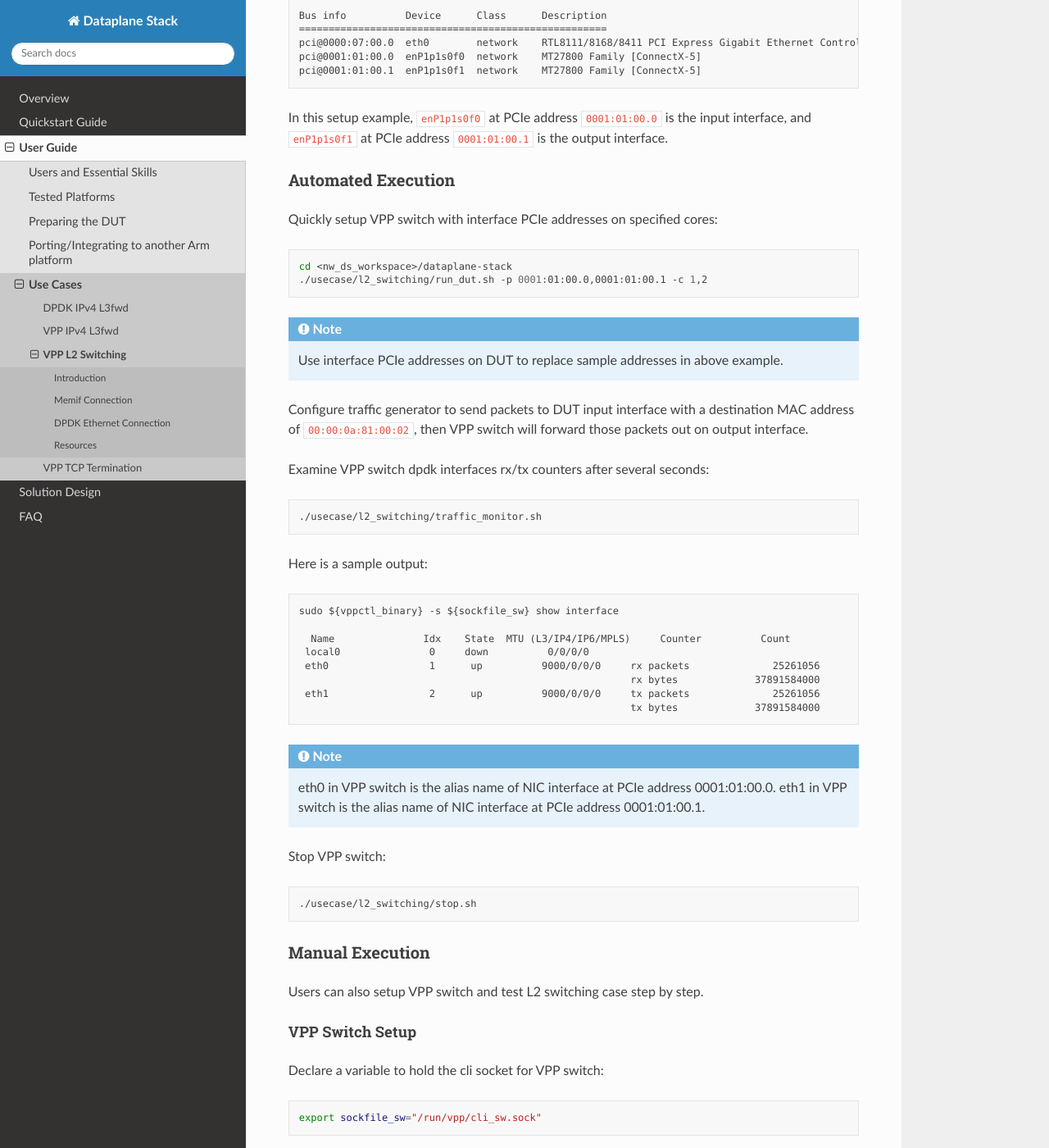
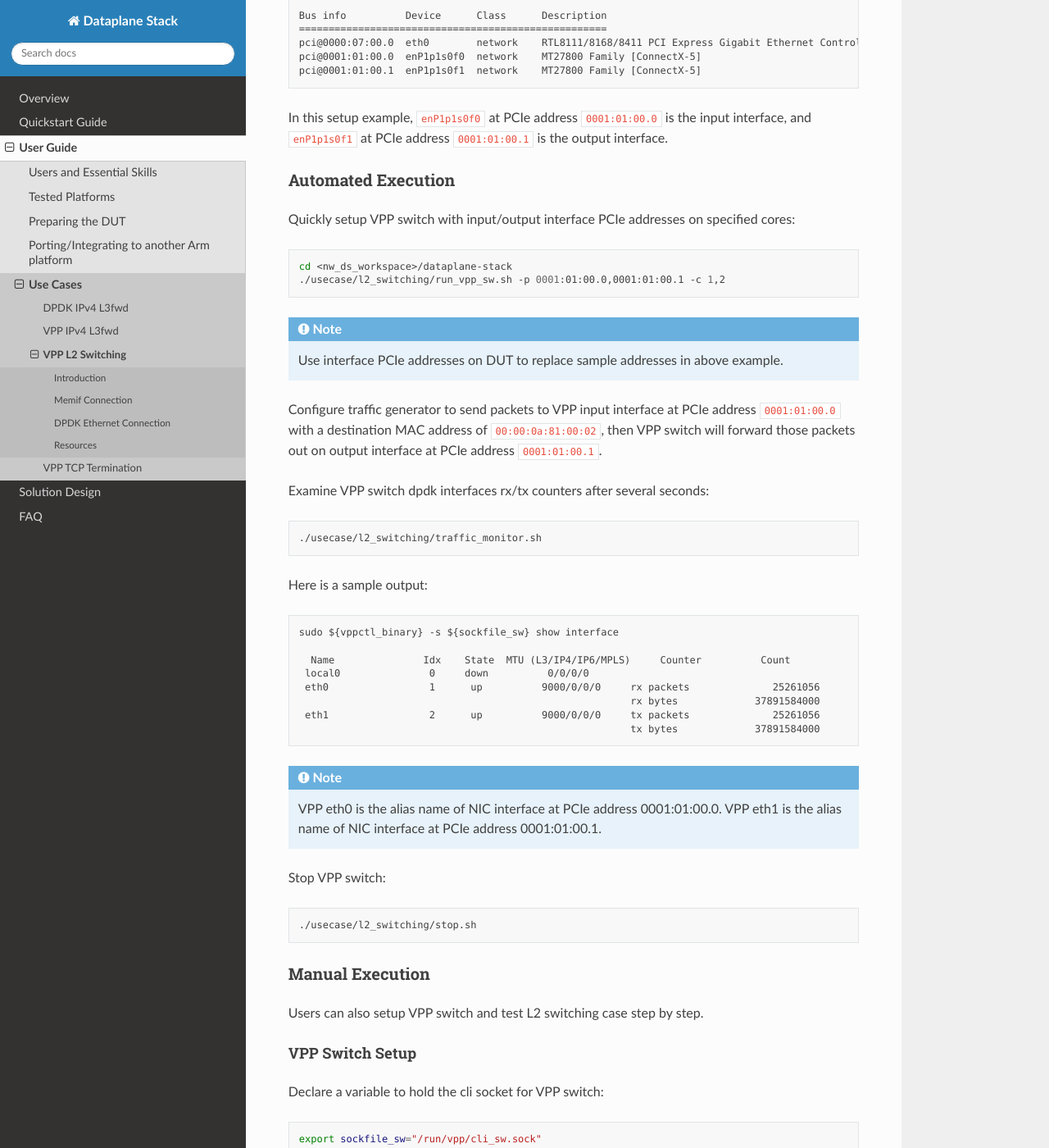
Before and after one commit to Yefeng-Lin/dataplane-stack_doc, a Sphinx documentation site: the page built from doc/user_guide/l2_switching_vpp.rst, in a window 1280 px wide and 1400 px high, scrolled down 4911 px. Shown: the whole window at 82% size. Built offline with Sphinx 7.4.7 and the Read the Docs theme 2.0.0, drawn with Linux system fonts in a browser that asks for light colours; some of the changed text lies outside the part shown.

```diff
--- a/doc/user_guide/l2_switching_vpp.rst
+++ b/doc/user_guide/l2_switching_vpp.rst
@@ -77,11 +77,11 @@
 .. code-block:: shell
 
         cd <nw_ds_workspace>/dataplane-stack
-        ./usecase/l2_switching/run_dut.sh -m -c 1,2
-        ./usecase/l2_switching/run_tg.sh -c 3,4
+        ./usecase/l2_switching/run_vpp_sw.sh -m -c 1,2
+        ./usecase/l2_switching/run_vpp_tg.sh -c 3,4
 
 .. note::
-        Run ``./usecase/l2_switching/run_dut.sh --help`` for all supported options.
+        Run ``./usecase/l2_switching/run_vpp_sw.sh --help`` for all supported options.
 
 Examine VPP switch memif interfaces rx/tx counters after several seconds:
 
@@ -131,9 +131,9 @@
 
 .. code-block:: shell
 
-        sudo ${vppctl_binary} -s ${sockfile_sw} create memif socket id 1 filename /tmp/memif-dut-1
+        sudo ${vppctl_binary} -s ${sockfile_sw} create memif socket id 1 filename /tmp/memif_dut_1
         sudo ${vppctl_binary} -s ${sockfile_sw} create int memif id 1 socket-id 1 rx-queues 1 tx-queues 1 master
-        sudo ${vppctl_binary} -s ${sockfile_sw} create memif socket id 2 filename /tmp/memif-dut-2
+        sudo ${vppctl_binary} -s ${sockfile_sw} create memif socket id 2 filename /tmp/memif_dut_2
         sudo ${vppctl_binary} -s ${sockfile_sw} create int memif id 1 socket-id 2 rx-queues 1 tx-queues 1 master
         sudo ${vppctl_binary} -s ${sockfile_sw} set interface mac address memif1/1 02:fe:a4:26:ca:f2
         sudo ${vppctl_binary} -s ${sockfile_sw} set interface mac address memif2/1 02:fe:51:75:42:42
@@ -185,9 +185,9 @@
 
 .. code-block:: shell
 
-        sudo ${vppctl_binary} -s ${sockfile_tg} create memif socket id 1 filename /tmp/memif-dut-1
+        sudo ${vppctl_binary} -s ${sockfile_tg} create memif socket id 1 filename /tmp/memif_dut_1
         sudo ${vppctl_binary} -s ${sockfile_tg} create int memif id 1 socket-id 1 rx-queues 1 tx-queues 1 slave
-        sudo ${vppctl_binary} -s ${sockfile_tg} create memif socket id 2 filename /tmp/memif-dut-2
+        sudo ${vppctl_binary} -s ${sockfile_tg} create memif socket id 2 filename /tmp/memif_dut_2
         sudo ${vppctl_binary} -s ${sockfile_tg} create int memif id 1 socket-id 2 rx-queues 1 tx-queues 1 slave
         sudo ${vppctl_binary} -s ${sockfile_tg} set interface mac address memif1/1 02:fe:a4:26:ca:ac
         sudo ${vppctl_binary} -s ${sockfile_tg} set interface mac address memif2/1 02:fe:51:75:42:ed
@@ -273,18 +273,19 @@
 Automated Execution
 ===================
 
-Quickly setup VPP switch with interface PCIe addresses on specified cores:
+Quickly setup VPP switch with input/output interface PCIe addresses on specified cores:
 
 .. code-block:: shell
 
         cd <nw_ds_workspace>/dataplane-stack
-        ./usecase/l2_switching/run_dut.sh -p 0001:01:00.0,0001:01:00.1 -c 1,2
+        ./usecase/l2_switching/run_vpp_sw.sh -p 0001:01:00.0,0001:01:00.1 -c 1,2
 
 .. note::
         Use interface PCIe addresses on DUT to replace sample addresses in above example.
 
-Configure traffic generator to send packets to DUT input interface with a destination MAC address
-of ``00:00:0a:81:00:02``, then VPP switch will forward those packets out on output interface.
+Configure traffic generator to send packets to VPP input interface at PCIe address
+``0001:01:00.0`` with a destination MAC address of ``00:00:0a:81:00:02``, then VPP
+switch will forward those packets out on output interface at PCIe address ``0001:01:00.1``.
 
 Examine VPP switch dpdk interfaces rx/tx counters after several seconds:
 
@@ -306,8 +307,8 @@
                                                                 tx bytes             37891584000
 
 .. note::
-        eth0 in VPP switch is the alias name of NIC interface at PCIe address 0001:01:00.0.
-        eth1 in VPP switch is the alias name of NIC interface at PCIe address 0001:01:00.1.
+        VPP eth0 is the alias name of NIC interface at PCIe address 0001:01:00.0.
+        VPP eth1 is the alias name of NIC interface at PCIe address 0001:01:00.1.
 
 Stop VPP switch:
 
@@ -329,7 +330,7 @@
 
         export sockfile_sw="/run/vpp/cli_sw.sock"
 
-Run a VPP instance as L2 switch with interface PCIe addresses on cores 1 & 2:
+Run a VPP instance as L2 switch with input/output interface PCIe addresses on cores 1 & 2:
 
 .. code-block:: shell
 
@@ -363,16 +364,16 @@
          00:00:0a:81:00:02    1      2      0/0      no      *      -     -             eth1
         L2FIB total/learned entries: 1/0  Last scan time: 0.0000e0sec  Learn limit: 16777216
 
-For more detailed usage of VPP dpdk command used above, refer to following link,
+For more detailed usage of VPP dpdk section used above, refer to following link,
 
-- `VPP rdma cli reference`_
+- `VPP configuration dpdk section reference`_
 
 Test
 ~~~~
 
-Configure traffic generator to send packets to VPP input interface ``eth0``,
-which is ``enP1p1s0f0`` on DUT, with a destination MAC address of ``00:00:0a:81:00:02``,
-then VPP switch will forward those packets out on VPP interface ``eth1``, which is ``enP1p1s0f1`` on DUT.
+Configure traffic generator to send packets to VPP input interface ``eth0`` at
+PCIe address ``0001:01:00.0`` with a destination MAC address of ``00:00:0a:81:00:02``,
+then VPP switch will forward those packets out on VPP output interface ``eth1`` at PCIe address ``0001:01:00.1``.
 
 Use the command ``sudo ${vppctl_binary} -s ${sockfile_sw} show interface`` to
 display VPP switch interfaces rx/tx counters. The output will be similar to the
```
Also changed, not shown: other parts of doc/user_guide/l2_switching_vpp.rst (+1 -1 lines).
